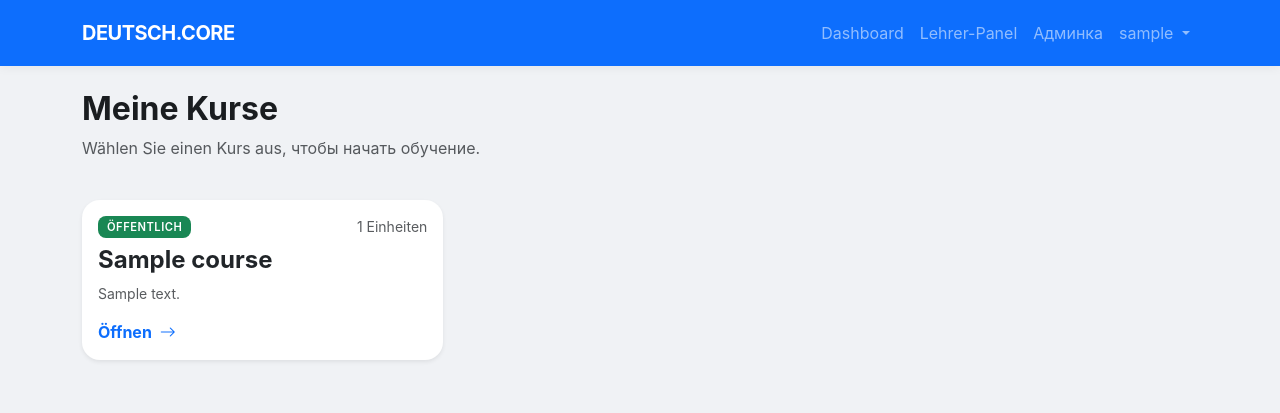
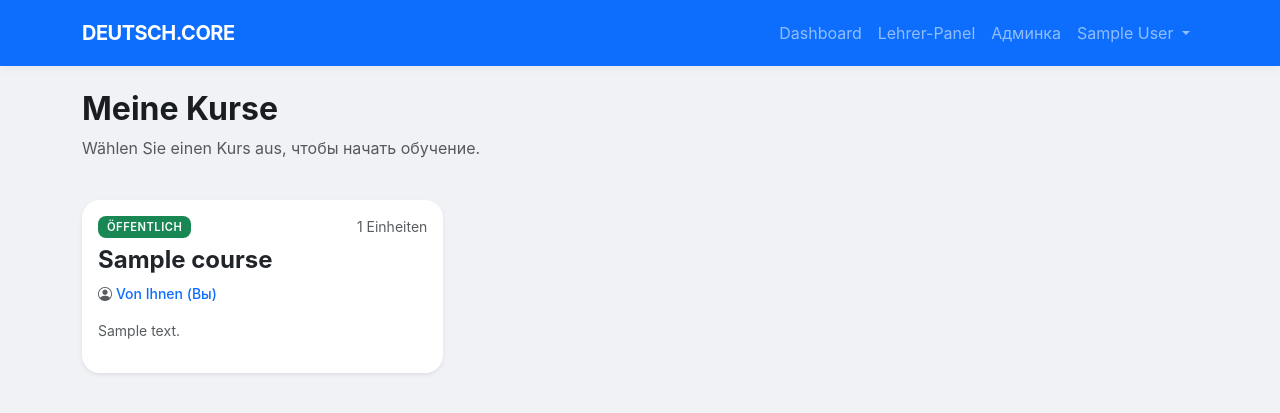
Before and after one commit to beper223/VerbenForm, a Django app: page / in a window 1280 px wide. Shown: the top 413 px of the page. Run offline with Django 5.2, Linux system fonts and the light colour scheme; a user stored in the database is signed in; tables that the repository leaves empty hold one stand-in row (values such as "Sample post"); some libraries are stand-ins or nearby versions.

Commit message:
web display_name

```diff
--- a/src/users/models.py
+++ b/src/users/models.py
@@ -58,6 +58,11 @@ class User(AbstractUser):
         verbose_name = _("Benutzer")
         verbose_name_plural = _("Benutzer")
 
+    @property
+    def display_name(self):
+        full_name = self.get_full_name().strip()
+        return full_name if full_name else self.username
+
     def is_admin(self):
         return self.is_staff
 
--- a/templates/base.html
+++ b/templates/base.html
@@ -43,7 +43,7 @@
                         <!-- Меню Профиля -->
                         <li class="nav-item dropdown">
                             <a class="nav-link dropdown-toggle" href="#" id="navbarDropdown" role="button" data-bs-toggle="dropdown" aria-expanded="false">
-                                {{ user.username }}
+                                {{ user.display_name }}
                             </a>
                             <ul class="dropdown-menu dropdown-menu-end shadow" aria-labelledby="navbarDropdown">
                                 <li><a class="dropdown-item" href="{% url 'profile-settings' %}">⚙️ Настройки</a></li>
--- a/templates/personal_forms/course_list.html
+++ b/templates/personal_forms/course_list.html
@@ -20,12 +20,20 @@
                     <small class="text-muted">{{ course.learning_units.count }} Einheiten</small>
                 </div>
                 <h4 class="fw-bold mb-2">{{ course.title }}</h4>
+                <div class="small text-muted mb-3">
+                    <i class="bi bi-person-circle"></i>
+                    {% if course.author == request.user %}
+                        <span class="text-primary fw-medium">Von Ihnen (Вы)</span>
+                    {% else %}
+                        Autor: {{ course.author.username }}
+                    {% endif %}
+                </div>
                 <p class="text-muted small mb-3">
                     {{ course.description|truncatewords:15 }}
                 </p>
-                <div class="mt-auto d-flex align-items-center text-primary fw-bold">
-                    Öffnen <i class="bi bi-arrow-right ms-2"></i>
-                </div>
+{#                <div class="mt-auto d-flex align-items-center text-primary fw-bold">#}
+{#                    Öffnen <i class="bi bi-arrow-right ms-2"></i>#}
+{#                </div>#}
             </div>
         </a>
     </div>
--- a/templates/teacher/partials/students_table.html
+++ b/templates/teacher/partials/students_table.html
@@ -13,7 +13,7 @@
                 {% for item in students_data %}
                 <tr>
                     <td class="ps-4">
-                        <div class="fw-bold">{{ item.user.username }}</div>
+                        <div class="fw-bold">{{ item.user.display_name }}</div>
                         <div class="small text-muted">{{ item.user.email }}</div>
                     </td>
                     <td class="text-center">
```
Also changed, not shown: templates/404.html (added, +7 -0 lines), templates/teacher/student_course_list.html (+11 -2 lines).
